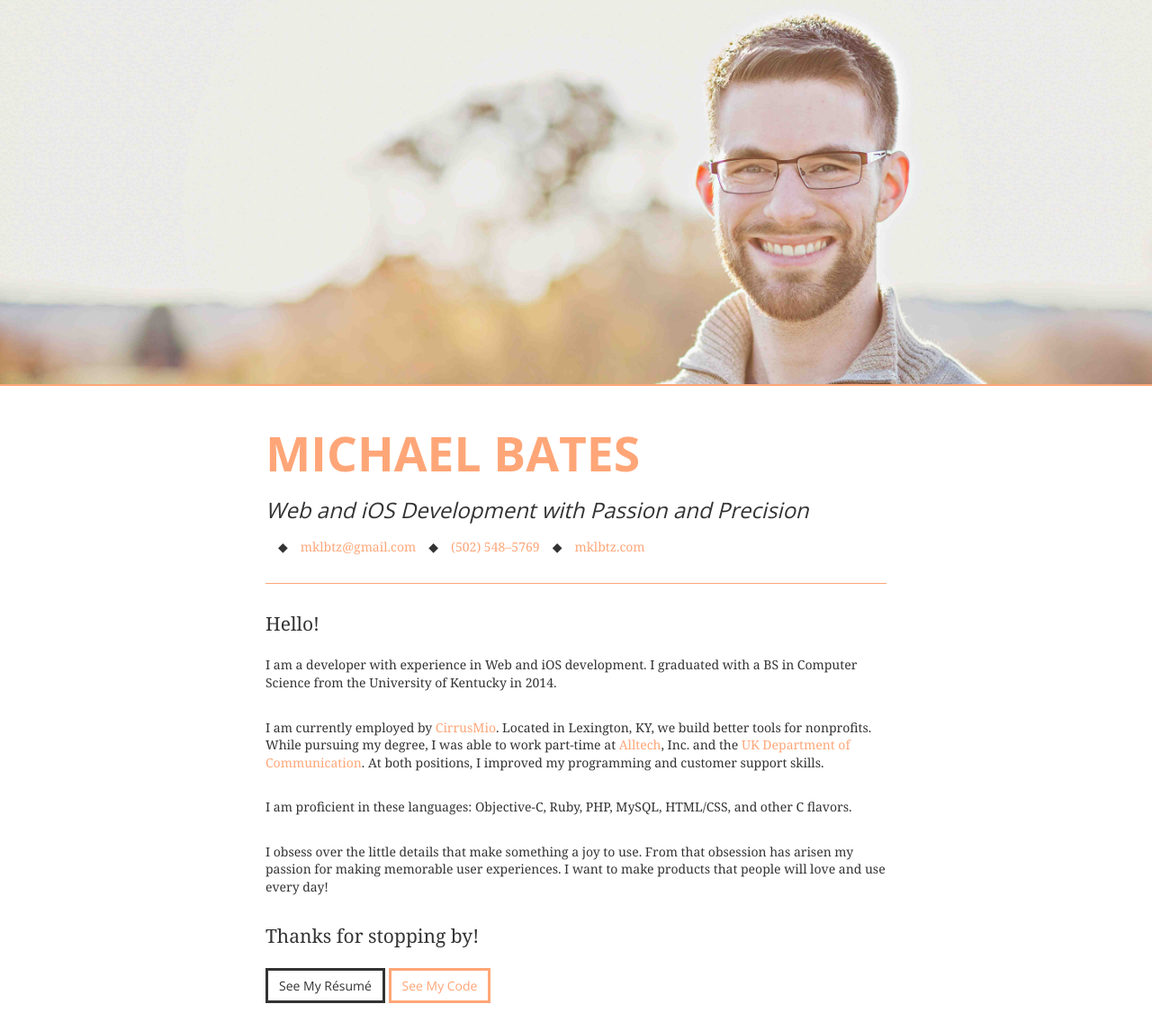
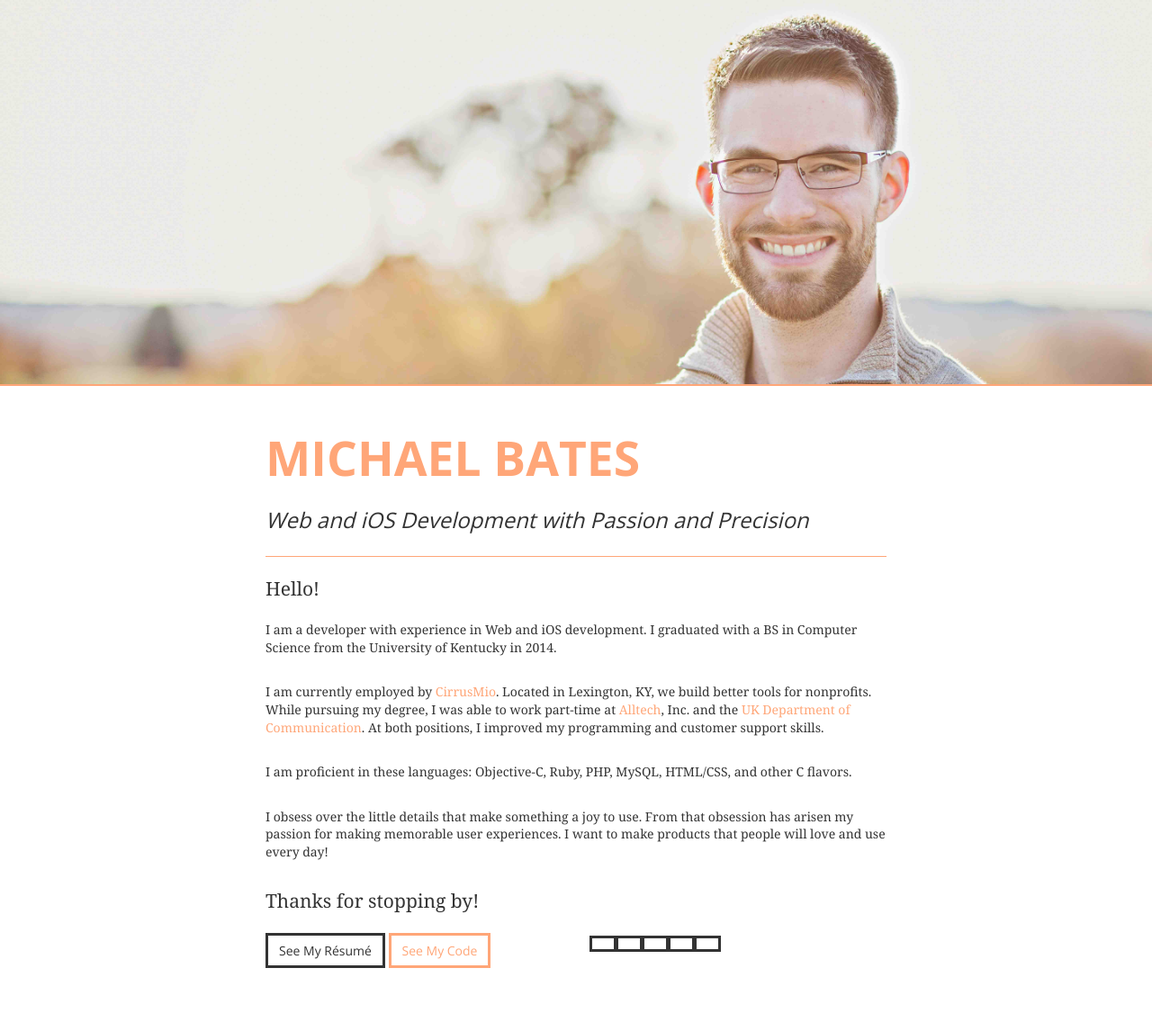
Before and after one commit to mklbtz/mklbtz.github.io, a Jekyll site: the page built from index.html, in a window 1280 px wide. Shown: the whole page at 90% size. Built offline with Jekyll 4.4.1, drawn with Linux system fonts in a browser that asks for light colours; nearby versions of some CDN libraries; some web fonts are replaced; Markdown is read by kramdown in place of the engine named in the settings; after the commit the page ends 1107 px from its top, so only the background shows below that.

Commit message:
More social buttons

```diff
--- a/_includes/header.html
+++ b/_includes/header.html
@@ -5,10 +5,8 @@
 </div>
 <div class="container">
   <div class="col-xs-12">
-    <h1><b><a href="/">MICHAEL BATES</a></b></h1>
-    <h3><em>Web and iOS Development with Passion and Precision</em></h3>
-
-    <p>&emsp;◆&emsp;<a href="&#x6d;&#x61;&#105;&#x6c;&#116;&#x6f;&#x3a;&#x6d;&#107;&#108;&#98;&#116;&#122;&#64;&#103;&#x6d;&#97;&#105;&#x6c;&#46;&#x63;&#x6f;&#x6d;">&#109;&#107;&#x6c;&#98;&#x74;&#x7a;&#x40;&#x67;&#109;&#x61;&#105;&#x6c;&#x2e;&#x63;&#111;&#x6d;</a><br class="visible-xs">&emsp;◆&emsp;<a href="tel:5025485769">(502) 548&#8211;5769</a><br class="visible-xs">&emsp;◆&emsp;<a href="http://mklbtz.com">mklbtz.com</a><br/>
-    <hr> </p>
+    <h1 id="site-title"><b><a href="/">MICHAEL BATES</a></b></h1>
+    <h3 id="site-subhead"><em>Web and iOS Development with Passion and Precision</em></h3>
+    <hr>
   </div>
 </div>
--- a/css/custom.css
+++ b/css/custom.css
@@ -8,6 +8,13 @@
   #FFE978 - Dandylion Yellow - Warning
   #EF4723 - Flame Red - Danger
 */
+
+@import url(http://weloveiconfonts.com/api/?family=zocial);
+
+/* zocial */
+[class*="zocial-"]:before {
+  font-family: 'zocial', sans-serif;
+}
 
 .header-border {
   border-bottom: solid 2px;
@@ -23,10 +30,16 @@ p {
   line-height: 1.4em;
 }
 
-h1 {
+h1#site-title {
   font-size: 40pt;
-  line-height: 40px;
-  margin-top: 55px;
+  line-height: 1em;
+  margin-top: 1em;
+  margin-bottom: .5em;
+}
+
+h3#site-subhead {
+  line-height: 1.33em;
+  margin-bottom: 1em;
 }
 
 .btn {
--- a/index.html
+++ b/index.html
@@ -15,8 +15,19 @@ layout: default
     I obsess over the little details that make something a joy to use. From that obsession has arisen my passion for making memorable user experiences. I want to make products that people will love and use every day!
   </p>
   <p class="lead">Thanks for stopping by!</p>
+</div>
+<div class="col-sm-6">
   <p>
     <a href="/resume.html" class="btn btn-default">See My R&eacute;sum&eacute;</a>
     <a href="http://github.com/mklbtz" class="btn btn-primary">See My Code</a>
   </p>
 </div>
+<div class="col-sm-6">
+  <div class="btn-group">
+    <a class="btn btn-default" href="&#x6d;&#x61;&#105;&#x6c;&#116;&#x6f;&#x3a;&#x6d;&#107;&#108;&#98;&#116;&#122;&#64;&#103;&#x6d;&#97;&#105;&#x6c;&#46;&#x63;&#x6f;&#x6d;" title="&#109;&#107;&#x6c;&#98;&#x74;&#x7a;&#x40;&#x67;&#109;&#x61;&#105;&#x6c;&#x2e;&#x63;&#111;&#x6d;"><span class="zocial-email"></span></a>
+    <a class="btn btn-default" href="http://twitter.com/mklbtz"><span class="zocial-twitter"></span></a>
+    <a class="btn btn-default" href="http://steamcommunity.com/id/mklbtz/"><span class="zocial-steam"></span></a>
+    <a class="btn btn-default" href="http://www.reddit.com/user/mklbtz"><span class="zocial-reddit"></span></a>
+    <a class="btn btn-default" href="https://www.linkedin.com/profile/view?id=147740133"><span class="zocial-linkedin"></span></a>
+  </div>
+</div>
```
Also changed, not shown: js/custom.js (added).
